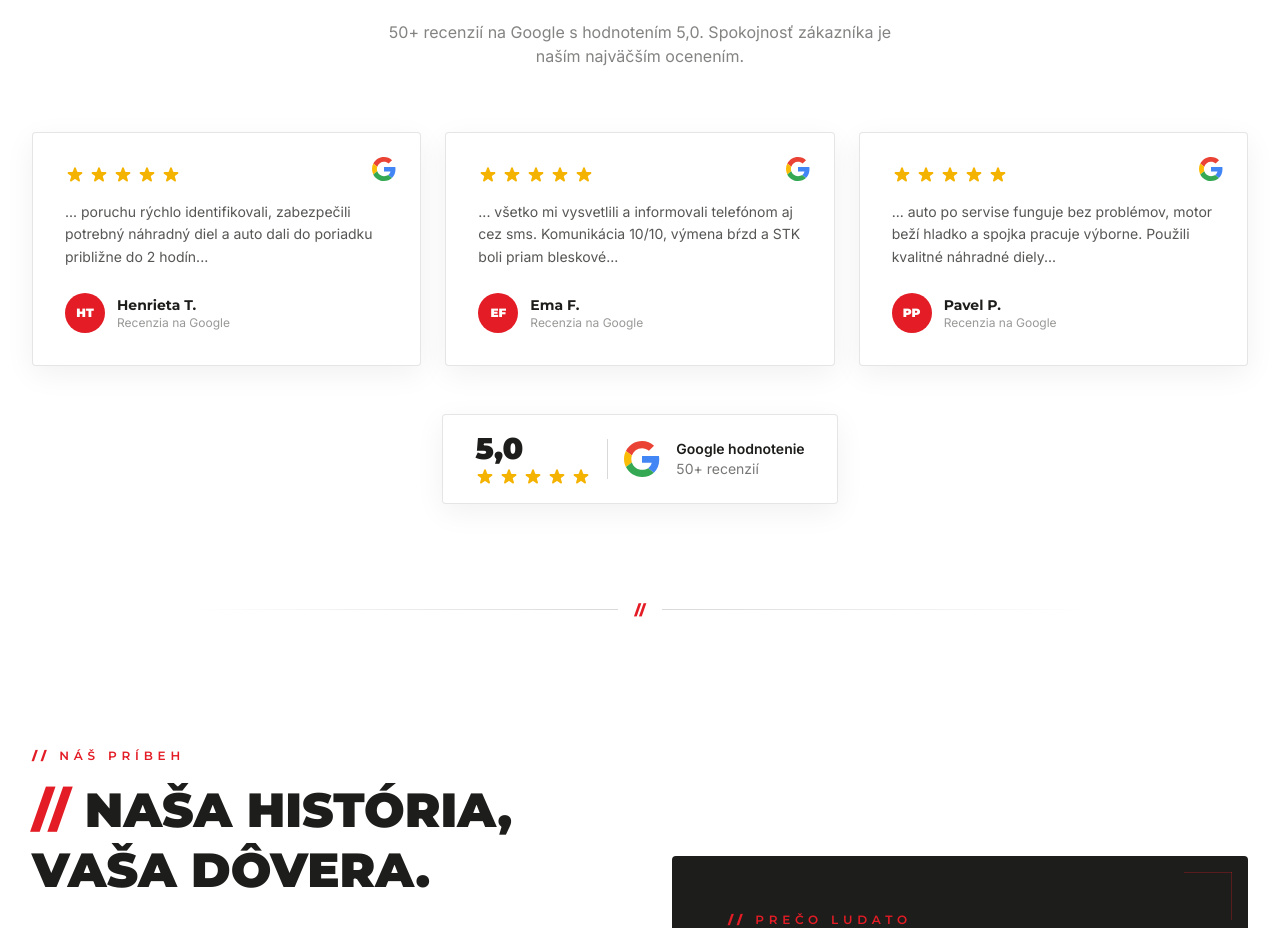
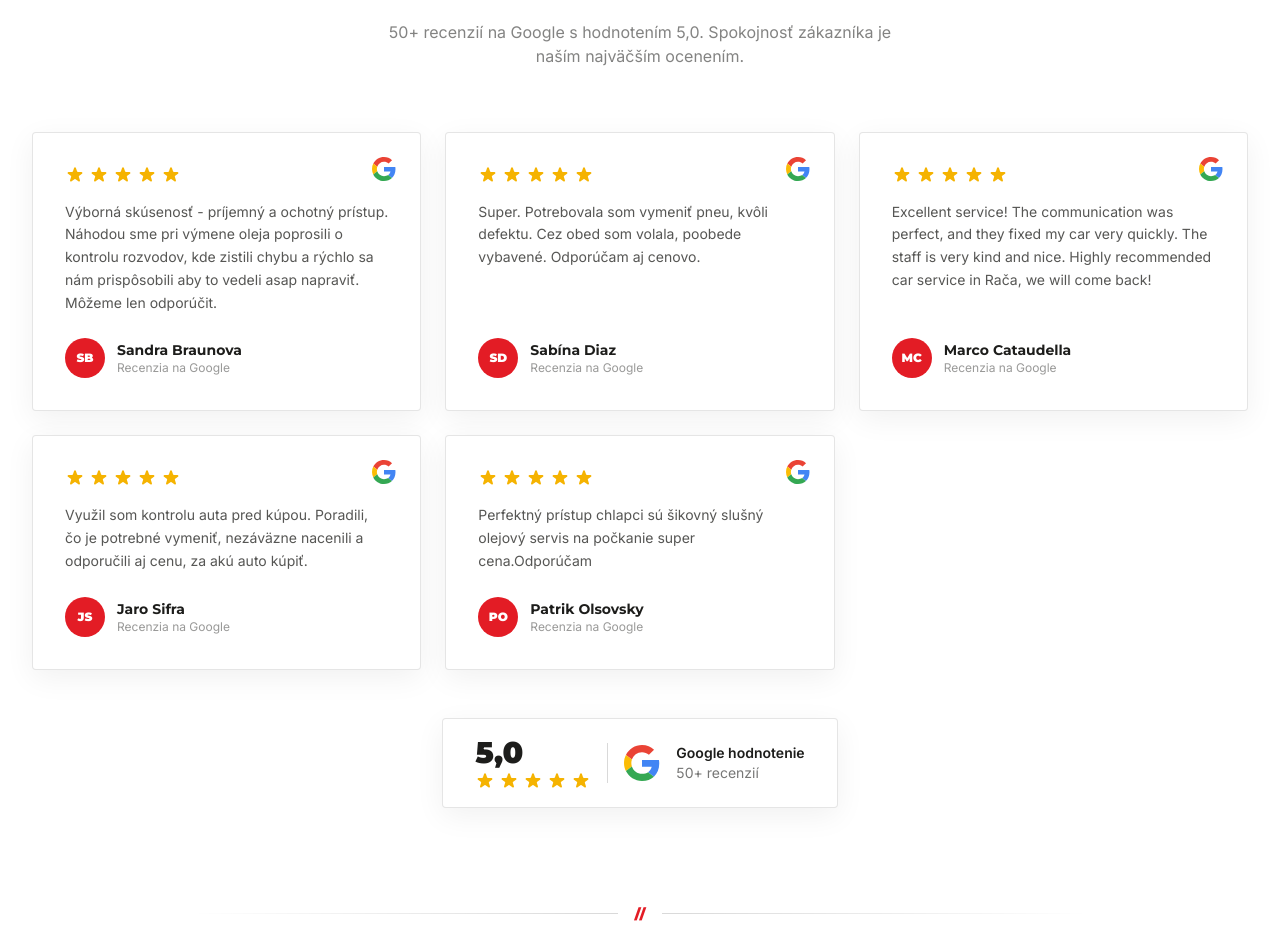
Before and after one commit to studioforma/ludato, a Next.js app: page / in a window 1280 px wide. Shown: the part 3222-4150 px from the top of the page. Built offline with nearby package versions, Linux system fonts and the light colour scheme.

Commit message:
Úvod: 5 celých skutočných Google recenzií so službami a Račou
Co-Authored-By: Claude Opus 5.5 <noreply@anthropic.com>

```diff
--- a/src/components/ReviewsSection.tsx
+++ b/src/components/ReviewsSection.tsx
@@ -2,24 +2,40 @@
 
 import { GOOGLE_RATING, GOOGLE_REVIEWS, GOOGLE_REVIEWS_URL } from '@/lib/trust';
 
-const reviews = [
+// Full, unedited texts of real Google reviews (export from 23. 9. 2026,
+// klienti/ludato/ludato-recenzie.pdf), names exactly as shown on Google.
+// Picked because each one names a service, and one names a district.
+const reviews: { name: string; rating: number; text: string; initials: string; lang?: string }[] = [
     {
-        name: 'Henrieta T.',
+        name: 'Sandra Braunova',
         rating: 5,
-        text: '... poruchu rýchlo identifikovali, zabezpečili potrebný náhradný diel a auto dali do poriadku približne do 2 hodín...',
-        initials: 'HT',
+        text: 'Výborná skúsenosť - príjemný a ochotný prístup. Náhodou sme pri výmene oleja poprosili o kontrolu rozvodov, kde zistili chybu a rýchlo sa nám prispôsobili aby to vedeli asap napraviť. Môžeme len odporúčit.',
+        initials: 'SB',
     },
     {
-        name: 'Ema F.',
+        name: 'Sabína Diaz',
         rating: 5,
-        text: '... všetko mi vysvetlili a informovali telefónom aj cez sms. Komunikácia 10/10, výmena bŕzd a STK boli priam bleskové...',
-        initials: 'EF',
+        text: 'Super. Potrebovala som vymeniť pneu, kvôli defektu. Cez obed som volala, poobede vybavené. Odporúčam aj cenovo.',
+        initials: 'SD',
     },
     {
-        name: 'Pavel P.',
+        name: 'Marco Cataudella',
         rating: 5,
-        text: '... auto po servise funguje bez problémov, motor beží hladko a spojka pracuje výborne. Použili kvalitné náhradné diely...',
-        initials: 'PP',
+        text: 'Excellent service! The communication was perfect, and they fixed my car very quickly. The staff is very kind and nice. Highly recommended car service in Rača, we will come back!',
+        initials: 'MC',
+        lang: 'en',
+    },
+    {
+        name: 'Jaro Sifra',
+        rating: 5,
+        text: 'Využil som kontrolu auta pred kúpou. Poradili, čo je potrebné vymeniť, nezáväzne nacenili a odporučili aj cenu, za akú auto kúpiť.',
+        initials: 'JS',
+    },
+    {
+        name: 'Patrik Olsovsky',
+        rating: 5,
+        text: 'Perfektný prístup chlapci sú šikovný slušný olejový servis na počkanie super cena.Odporúčam',
+        initials: 'PO',
     },
 ];
 
@@ -76,11 +92,11 @@ export default function ReviewsSection() {
                 </div>
 
                 {/* Cards */}
-                <div className="grid grid-cols-1 md:grid-cols-3 gap-6">
+                <div className="grid grid-cols-1 md:grid-cols-2 lg:grid-cols-3 gap-6">
                     {reviews.map((review) => (
                         <div
                             key={review.name}
-                            className="relative bg-white border border-black/10 rounded-sm p-8 shadow-[0_8px_30px_rgba(0,0,0,0.06)] transition-colors duration-300 group"
+                            className="relative flex flex-col bg-white border border-black/10 rounded-sm p-8 shadow-[0_8px_30px_rgba(0,0,0,0.06)] transition-colors duration-300 group"
                         >
                             {/* Review source */}
                             <GoogleG className="absolute top-6 right-6 w-6 h-6" />
@@ -90,7 +106,8 @@ export default function ReviewsSection() {
 
                             {/* Text */}
                             <p
-                                className="text-[#1D1D1B]/75 text-sm leading-relaxed mt-4 mb-6"
+                                lang={review.lang}
+                                className="text-[#1D1D1B]/75 text-sm leading-relaxed mt-4 mb-6 flex-1"
                                 style={{ fontFamily: 'var(--font-inter)' }}
                             >
                                 {review.text}
```
